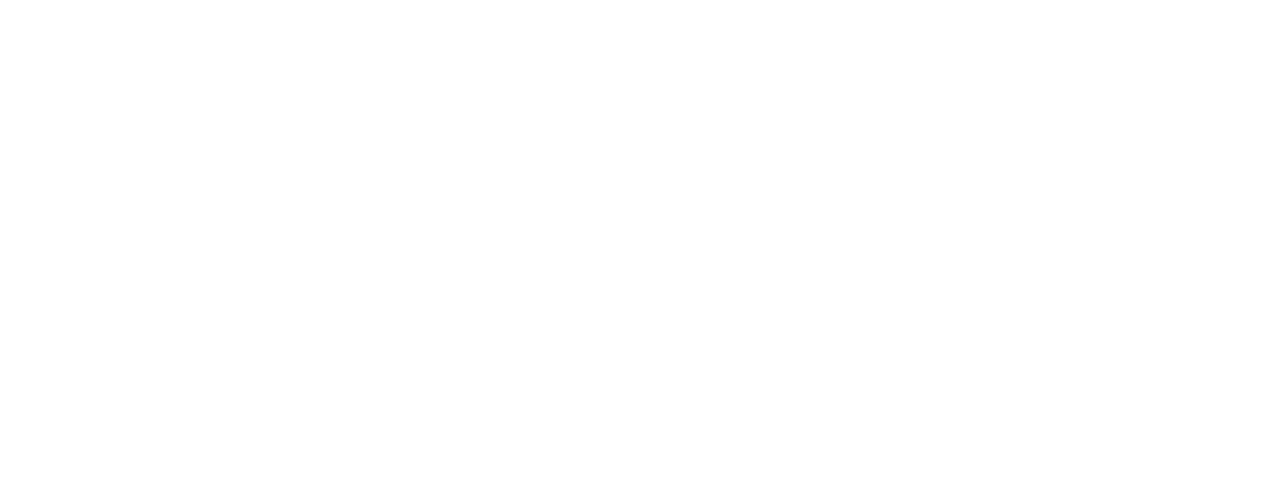
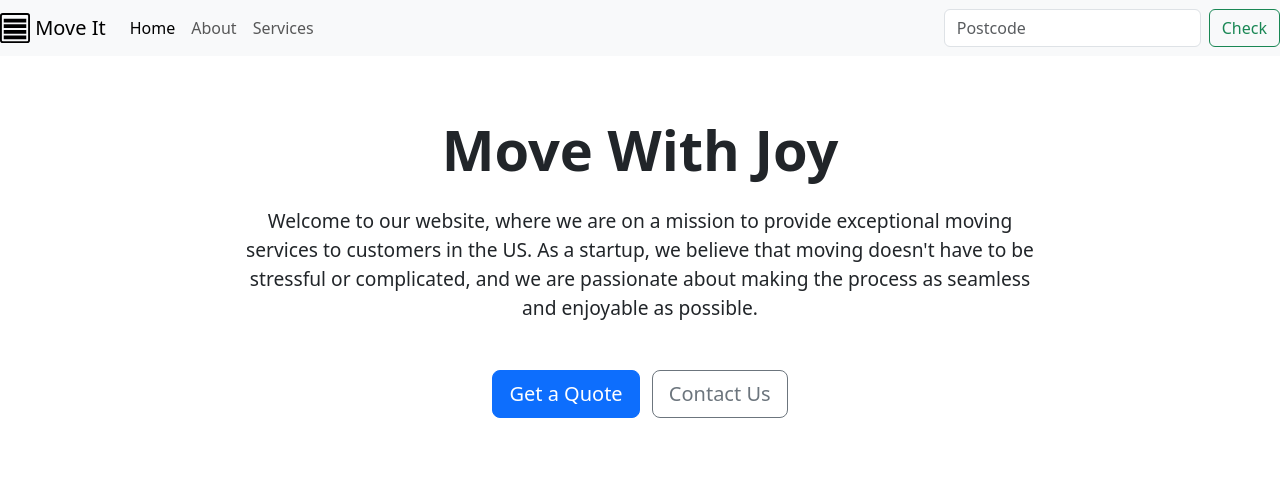
Before and after one commit to psutinboy/Web-Dev-I, a plain HTML site: page Bootstrap_dev/index.html in a window 1280 px wide. Drawn offline with nearby package versions, Linux system fonts and the light colour scheme.

Commit message:
9-20-2024

```diff
--- a/Bootstrap_dev/index.html
+++ b/Bootstrap_dev/index.html
@@ -4,6 +4,7 @@
     <meta charset="UTF-8" />
     <meta name="viewport" content="width=device-width, initial-scale=1.0" />
     <title>Bootstrap Components</title>
+    <link rel="stylesheet" href="style.css" />
     <link
       href="https://cdn.jsdelivr.net/npm/bootstrap@5.3.3/dist/css/bootstrap.min.css"
       rel="stylesheet"
@@ -15,6 +16,75 @@
       integrity="sha384-YvpcrYf0tY3lHB60NNkmXc5s9fDVZLESaAA55NDzOxhy9GkcIdslK1eN7N6jIeHz"
       crossorigin="anonymous"
     ></script>
-    <style></style>
   </head>
+  <body>
+    <nav class="navbar navbar-expand-lg navbar-light bg-light">
+      <a class="navbar-brand" href="#">
+        <svg
+          width="30"
+          height="30"
+          class="d-inline-block align-top"
+          viewBox="0 0 16 16"
+        >
+          <path
+            d="M0 1.5A1.5 1.5 0 0 1 1.5 0h13A1.5 1.5 0 0 1 16 1.5v13a1.5 1.5 0 0 1-1.5 1.5h-13A1.5 1.5 0 0 1 0 14.5v-13zm1.5-.5a.5.5 0 0 0-.5.5v13a.5.5 0 0 0 .5.5h13a.5.5 0 0 0 .5-.5v-13a.5.5 0 0 0-.5-.5h-13z"
+          />
+          <path
+            d="M2 3h12v2H2V3zm0 3h12v2H2V6zm0 3h12v2H2V9zm0 3h12v2H2v-2z"
+          />
+        </svg>
+        Move It
+      </a>
+      <button
+        class="navbar-toggler"
+        type="button"
+        data-bs-toggle="collapse"
+        data-bs-target="#navbarNav"
+        aria-controls="navbarNav"
+        aria-expanded="false"
+        aria-label="Toggle navigation"
+      >
+        <span class="navbar-toggler-icon"></span>
+      </button>
+      <div class="collapse navbar-collapse" id="navbarNav">
+        <ul class="navbar-nav me-auto">
+          <li class="nav-item">
+            <a class="nav-link active" href="#">Home</a>
+          </li>
+          <li class="nav-item">
+            <a class="nav-link" href="#">About</a>
+          </li>
+          <li class="nav-item">
+            <a class="nav-link" href="#">Services</a>
+          </li>
+        </ul>
+        <form class="d-flex">
+          <input
+            class="form-control me-2"
+            type="text"
+            placeholder="Postcode"
+            aria-label="Postcode"
+          />
+          <button class="btn btn-outline-success" type="submit">Check</button>
+        </form>
+      </div>
+    </nav>
+
+    <div class="hero text-center">
+      <div class="container">
+        <h1 class="mb-4">Move With Joy</h1>
+        <p class="mb-5">
+          Welcome to our website, where we are on a mission to provide
+          exceptional moving services to customers in the US. As a startup, we
+          believe that moving doesn't have to be stressful or complicated, and
+          we are passionate about making the process as seamless and enjoyable
+          as possible.
+        </p>
+        <div>
+          <a href="#" class="btn btn-primary btn-lg me-2">Get a Quote</a>
+          <a href="#" class="btn btn-outline-secondary btn-lg">Contact Us</a>
+        </div>
+      </div>
+    </div>
+  </body>
 </html>
--- a/Bootstrap_dev/style.css
+++ b/Bootstrap_dev/style.css
@@ -0,0 +1,14 @@
+.hero {
+  padding: 60px 0;
+}
+
+.hero h1 {
+  font-size: 3.5rem;
+  font-weight: bold;
+}
+
+.hero p {
+  font-size: 1.2rem;
+  max-width: 800px;
+  margin: 0 auto 30px;
+}
```
